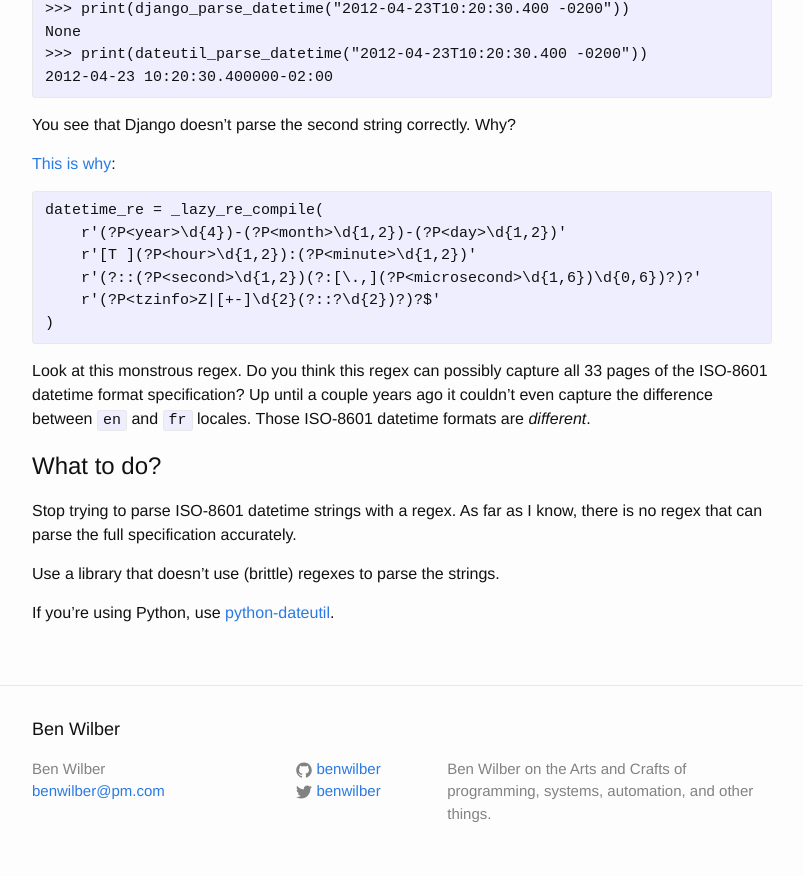
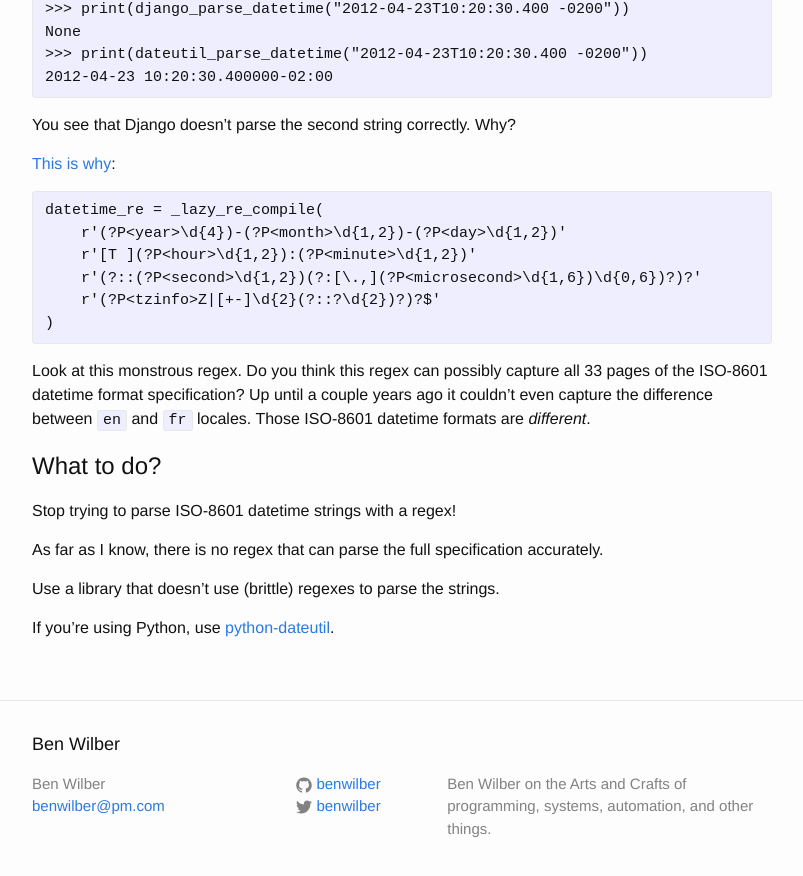
Before and after one commit to benwilber/benwilber.github.io, a Jekyll site: the page built from _posts/2021-05-07-stop-parsing-iso8601-with-regex.md, in a window 1280 px wide and 900 px high, scrolled down 891 px. Shown: the top 876 px of the window, without its empty margins (238-1041 px from the left). Built offline with Jekyll 4.4.1, drawn with Linux system fonts in a browser that asks for light colours; comment, search, counter and statistics services are not loaded.

Commit message:
Updating copy

```diff
--- a/_posts/2021-05-07-stop-parsing-iso8601-with-regex.md
+++ b/_posts/2021-05-07-stop-parsing-iso8601-with-regex.md
@@ -54,7 +54,9 @@ Look at this monstrous regex.  Do you think this regex can possibly capture all
 # What to do?
 
 
-Stop trying to parse ISO-8601 datetime strings with a regex.  As far as I know, there is no regex that can parse the full specification accurately.
+Stop trying to parse ISO-8601 datetime strings with a regex!
+
+As far as I know, there is no regex that can parse the full specification accurately.
 
 Use a library that doesn't use (brittle) regexes to parse the strings.
 
```
